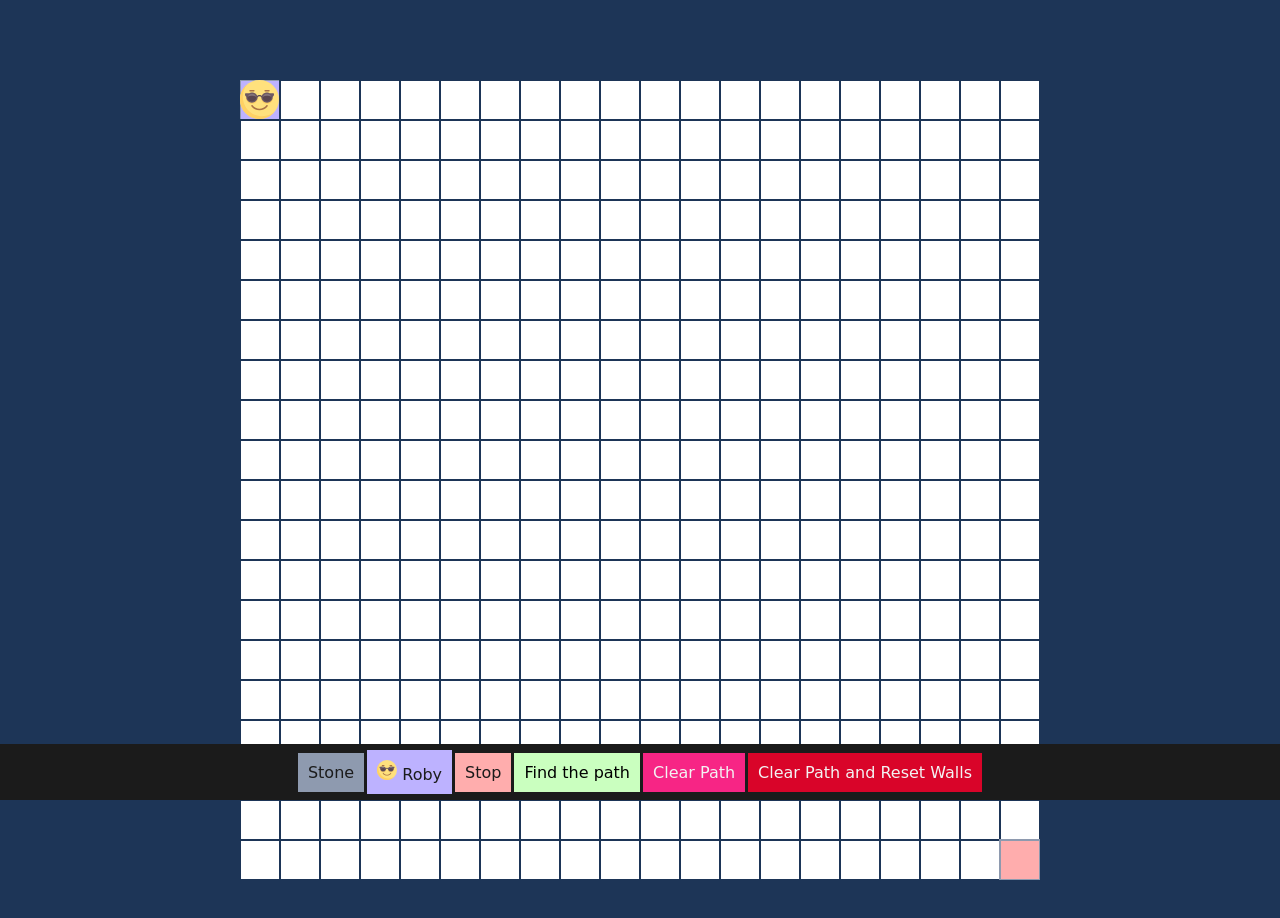
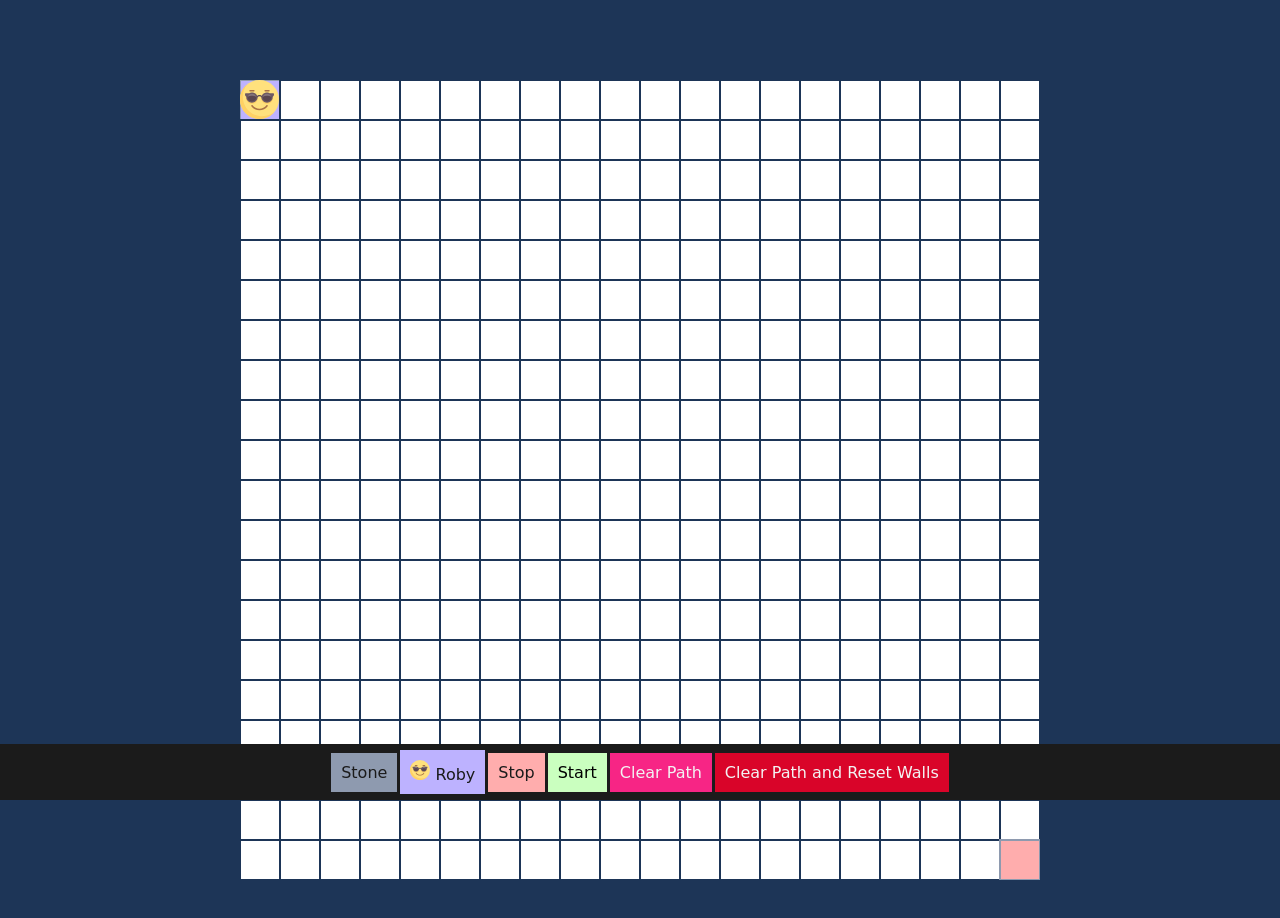
Before and after one commit to AnasOkasha-chambaam/roby-game, a plain HTML site: page index.html in a window 1280 px wide. Drawn offline with nearby package versions, Linux system fonts and the light colour scheme; a web font is replaced by a local one.

Commit message:
edit start btn

```diff
--- a/index.html
+++ b/index.html
@@ -31,7 +31,7 @@
           Roby
         </li>
         <li id="btnEndPoint" class="btn stop to-choose">Stop</li>
-        <li id="btnBeginPathFind" class="btn find">Find the path</li>
+        <li id="btnBeginPathFind" class="btn find">Start</li>
         <!-- </div> -->
         <!-- <div class="row"> -->
         <li id="btnReset" class="btn clear">Clear Path</li>
```
